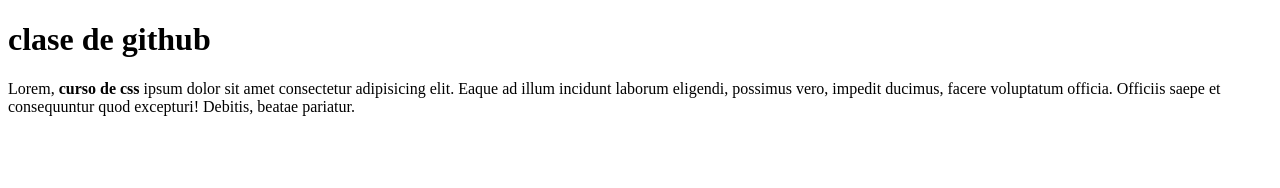
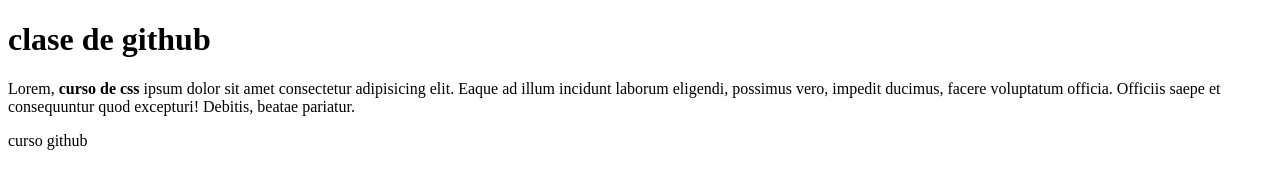
Before and after one commit to agustinquintana/ideaAgustinQuintana, a plain HTML site: page index.html in a window 1280 px wide. Drawn offline with Linux system fonts and the light colour scheme.

Commit message:
realizo modificaciones desde mi rama

```diff
--- a/index.html
+++ b/index.html
@@ -9,5 +9,6 @@
 <body>
     <h1>clase de github</h1>
     <p>Lorem, <strong>curso de css</strong> ipsum dolor sit amet consectetur adipisicing elit. Eaque ad illum incidunt laborum eligendi, possimus vero, impedit ducimus, facere voluptatum officia. Officiis saepe et consequuntur quod excepturi! Debitis, beatae pariatur.</p>
+    <span>curso github</span>
 </body>
 </html>
```
